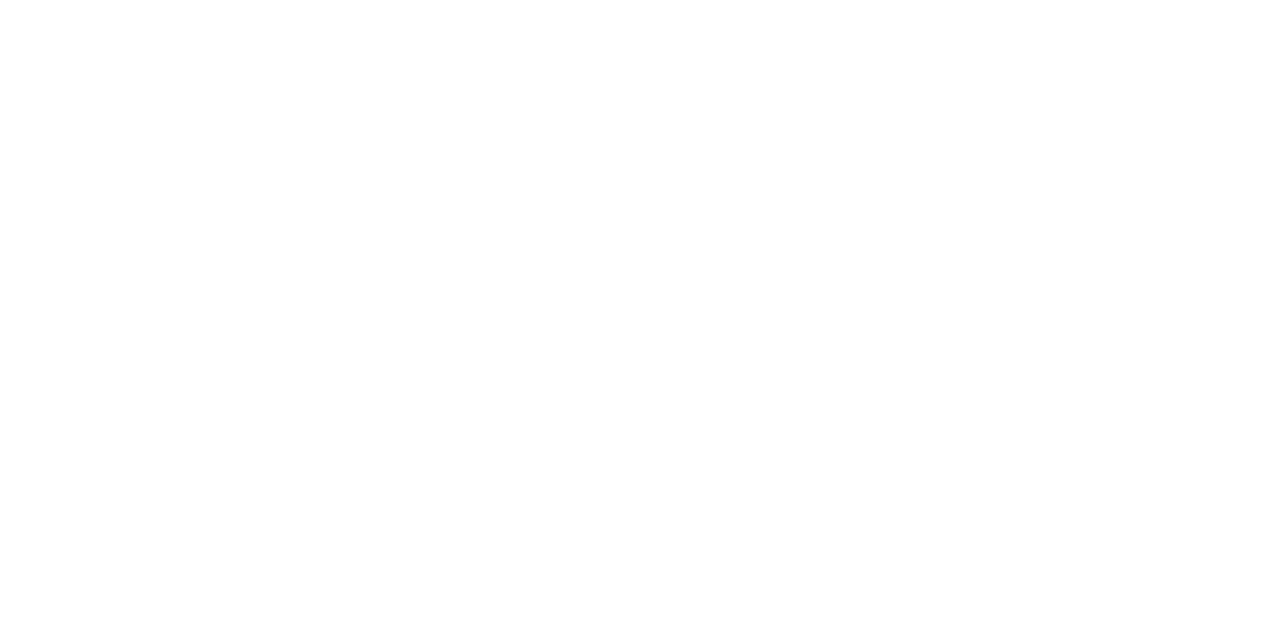
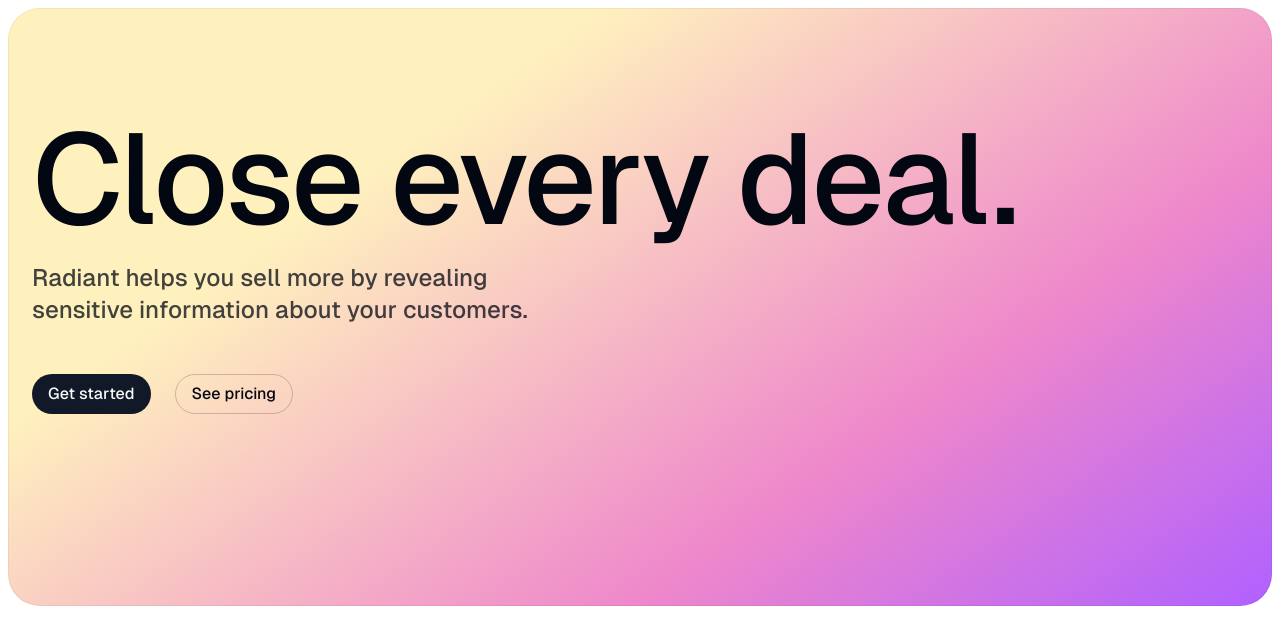
Before and after one commit to fikrirakala/radiant, a Next.js app: page / in a window 1280 px wide. Shown: the top 644 px of the page. Built offline with nearby package versions, Linux system fonts and the light colour scheme.

Commit message:
Create Hero Section

```diff
--- /dev/null
+++ b/src/app/(home)/hero.tsx
@@ -0,0 +1,33 @@
+import Link from "next/link";
+
+import { Button } from "@/components/ui/button";
+
+export default function Hero() {
+  return (
+    <section className="relative">
+      <div className="rounded-4xl absolute inset-2 bottom-0 bg-[linear-gradient(115deg,var(--tw-gradient-stops))] from-[#fff1be] from-[28%] via-[#ee87cb] via-[70%] to-[#b060ff] ring-1 ring-inset ring-black/5 sm:bg-[linear-gradient(145deg,var(--tw-gradient-stops))]"></div>
+
+      <div className="relative px-6 lg:px-8">
+        <div className="mx-auto max-w-7xl">
+          <div className="pb-24 pt-16 sm:pb-32 sm:pt-24 md:pb-48 md:pt-32">
+            <h1 className="font-display text-balance text-6xl/[0.9] font-medium tracking-tight sm:text-8xl/[0.8] md:text-9xl/[0.8]">
+              Close every deal.
+            </h1>
+            <p className="mt-8 max-w-lg text-xl/7 font-medium text-foreground/75 sm:text-2xl/8">
+              Radiant helps you sell more by revealing sensitive information
+              about your customers.
+            </p>
+            <div className="mt-12 flex flex-col gap-x-6 gap-y-4 sm:flex-row">
+              <Button asChild>
+                <Link href="/">Get started</Link>
+              </Button>
+              <Button asChild variant="outline">
+                <Link href="/pricing">See pricing</Link>
+              </Button>
+            </div>
+          </div>
+        </div>
+      </div>
+    </section>
+  );
+}
--- a/src/app/(home)/page.tsx
+++ b/src/app/(home)/page.tsx
@@ -1,3 +1,9 @@
+import Hero from "./hero";
+
 export default function Home() {
-  return <main></main>;
+  return (
+    <>
+      <Hero />
+    </>
+  );
 }
--- a/src/components/ui/button.tsx
+++ b/src/components/ui/button.tsx
@@ -1,11 +1,12 @@
-import * as React from "react"
-import { Slot } from "@radix-ui/react-slot"
-import { cva, type VariantProps } from "class-variance-authority"
+import * as React from "react";
 
-import { cn } from "@/lib/utils"
+import { Slot } from "@radix-ui/react-slot";
+import { type VariantProps, cva } from "class-variance-authority";
+
+import { cn } from "@/lib/utils";
 
 const buttonVariants = cva(
-  "inline-flex items-center justify-center gap-2 whitespace-nowrap rounded-md text-sm font-medium ring-offset-background transition-colors focus-visible:outline-none focus-visible:ring-2 focus-visible:ring-ring focus-visible:ring-offset-2 disabled:pointer-events-none disabled:opacity-50 [&_svg]:pointer-events-none [&_svg]:size-4 [&_svg]:shrink-0",
+  "inline-flex items-center justify-center gap-2 whitespace-nowrap rounded-full text-base font-medium ring-offset-background transition-colors focus-visible:outline-none focus-visible:ring-2 focus-visible:ring-ring focus-visible:ring-offset-2 disabled:pointer-events-none disabled:opacity-50 [&_svg]:pointer-events-none [&_svg]:size-4 [&_svg]:shrink-0",
   {
     variants: {
       variant: {
@@ -13,7 +14,7 @@
         destructive:
           "bg-destructive text-destructive-foreground hover:bg-destructive/90",
         outline:
-          "border border-input bg-background hover:bg-accent hover:text-accent-foreground",
+          "border bg-transparent border-foreground/20 hover:border-foreground",
         secondary:
           "bg-secondary text-secondary-foreground hover:bg-secondary/80",
         ghost: "hover:bg-accent hover:text-accent-foreground",
@@ -31,26 +32,26 @@
       size: "default",
     },
   }
-)
+);
 
 export interface ButtonProps
   extends React.ButtonHTMLAttributes<HTMLButtonElement>,
     VariantProps<typeof buttonVariants> {
-  asChild?: boolean
+  asChild?: boolean;
 }
 
 const Button = React.forwardRef<HTMLButtonElement, ButtonProps>(
   ({ className, variant, size, asChild = false, ...props }, ref) => {
-    const Comp = asChild ? Slot : "button"
+    const Comp = asChild ? Slot : "button";
     return (
       <Comp
         className={cn(buttonVariants({ variant, size, className }))}
         ref={ref}
         {...props}
       />
-    )
+    );
   }
-)
-Button.displayName = "Button"
+);
+Button.displayName = "Button";
 
-export { Button, buttonVariants }
+export { Button, buttonVariants };
--- a/tailwind.config.ts
+++ b/tailwind.config.ts
@@ -9,55 +9,54 @@
   ],
   theme: {
     extend: {
+      borderRadius: {
+        "4xl": "2rem",
+      },
       colors: {
-  			background: 'hsl(var(--background))',
-  			foreground: 'hsl(var(--foreground))',
+        background: "hsl(var(--background))",
+        foreground: "hsl(var(--foreground))",
         card: {
-  				DEFAULT: 'hsl(var(--card))',
-  				foreground: 'hsl(var(--card-foreground))'
+          DEFAULT: "hsl(var(--card))",
+          foreground: "hsl(var(--card-foreground))",
         },
         popover: {
-  				DEFAULT: 'hsl(var(--popover))',
-  				foreground: 'hsl(var(--popover-foreground))'
+          DEFAULT: "hsl(var(--popover))",
+          foreground: "hsl(var(--popover-foreground))",
         },
         primary: {
-  				DEFAULT: 'hsl(var(--primary))',
-  				foreground: 'hsl(var(--primary-foreground))'
+          DEFAULT: "hsl(var(--primary))",
+          foreground: "hsl(var(--primary-foreground))",
         },
         secondary: {
-  				DEFAULT: 'hsl(var(--secondary))',
-  				foreground: 'hsl(var(--secondary-foreground))'
+          DEFAULT: "hsl(var(--secondary))",
+          foreground: "hsl(var(--secondary-foreground))",
         },
         muted: {
-  				DEFAULT: 'hsl(var(--muted))',
-  				foreground: 'hsl(var(--muted-foreground))'
+          DEFAULT: "hsl(var(--muted))",
+          foreground: "hsl(var(--muted-foreground))",
         },
         accent: {
-  				DEFAULT: 'hsl(var(--accent))',
-  				foreground: 'hsl(var(--accent-foreground))'
+          DEFAULT: "hsl(var(--accent))",
+          foreground: "hsl(var(--accent-foreground))",
         },
         destructive: {
-  				DEFAULT: 'hsl(var(--destructive))',
-  				foreground: 'hsl(var(--destructive-foreground))'
+          DEFAULT: "hsl(var(--destructive))",
+          foreground: "hsl(var(--destructive-foreground))",
         },
-  			border: 'hsl(var(--border))',
-  			input: 'hsl(var(--input))',
-  			ring: 'hsl(var(--ring))',
+        border: "hsl(var(--border))",
+        input: "hsl(var(--input))",
+        ring: "hsl(var(--ring))",
         chart: {
-  				'1': 'hsl(var(--chart-1))',
-  				'2': 'hsl(var(--chart-2))',
-  				'3': 'hsl(var(--chart-3))',
-  				'4': 'hsl(var(--chart-4))',
-  				'5': 'hsl(var(--chart-5))'
-  			}
+          "1": "hsl(var(--chart-1))",
+          "2": "hsl(var(--chart-2))",
+          "3": "hsl(var(--chart-3))",
+          "4": "hsl(var(--chart-4))",
+          "5": "hsl(var(--chart-5))",
         },
-  		borderRadius: {
-  			lg: 'var(--radius)',
-  			md: 'calc(var(--radius) - 2px)',
-  			sm: 'calc(var(--radius) - 4px)'
-  		}
-  	}
       },
+    },
+  },
+  // eslint-disable-next-line @typescript-eslint/no-require-imports
   plugins: [require("tailwindcss-animate")],
 };
 export default config;
```
Lines whose indentation alone changed are shown as unchanged.
